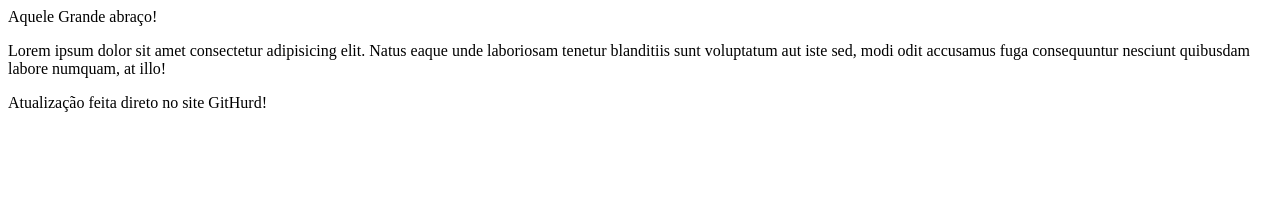
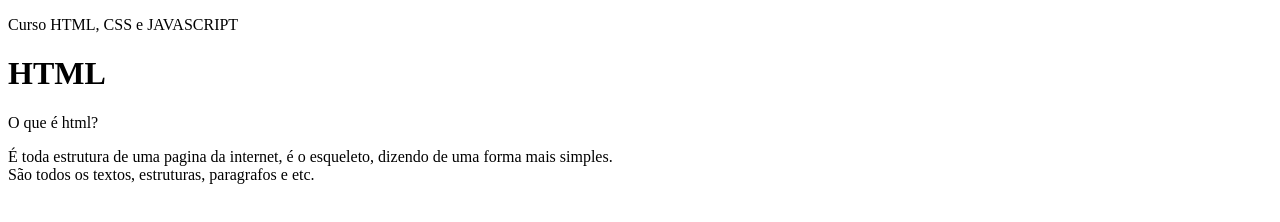
Before and after one commit to AbMendonca/Hello-Word, a plain HTML site: page site - exemplo/index.html in a window 1280 px wide. Drawn offline with Linux system fonts and the light colour scheme.

Commit message:
Update index.html

```diff
--- a/site - exemplo/index.html
+++ b/site - exemplo/index.html
@@ -1,27 +1,16 @@
-<!DOCTYPE html>
-<html lang="en">
-<head>
-    <meta charset="UTF-8">
-    <meta name="viewport" content="width=device-width, initial-scale=1.0">
-    <title>Document</title>
-</head>
-<body>
-    Aquele Grande abraço!
-</body>
-</html>
-
 <!DOCTYPE html>
 <html lang="pt-br">
 <head>
     <meta charset="UTF-8">
     <meta name="viewport" content="width=device-width, initial-scale=1.0">
-    <title>Document</title>
+    <title>Curso Monkey</title>
 </head>
 <body>
-    <P>Lorem ipsum dolor sit amet consectetur adipisicing elit. Natus eaque unde laboriosam tenetur blanditiis sunt voluptatum aut iste sed, modi odit accusamus fuga consequuntur nesciunt quibusdam labore numquam, at illo!
-    </P>
-<P> Atualização feita direto no site GitHurd! </p>
+   <P> Curso HTML, CSS e JAVASCRIPT</P>
+   <h1>HTML</h1>
+   <p> O que é html?</p>
+   <p> É toda estrutura de uma pagina da internet, é o esqueleto, dizendo de uma forma mais simples. <br>
+São todos os textos, estruturas, paragrafos e etc.</p>
+</body>
 
-
-</body>
 </html>
```
